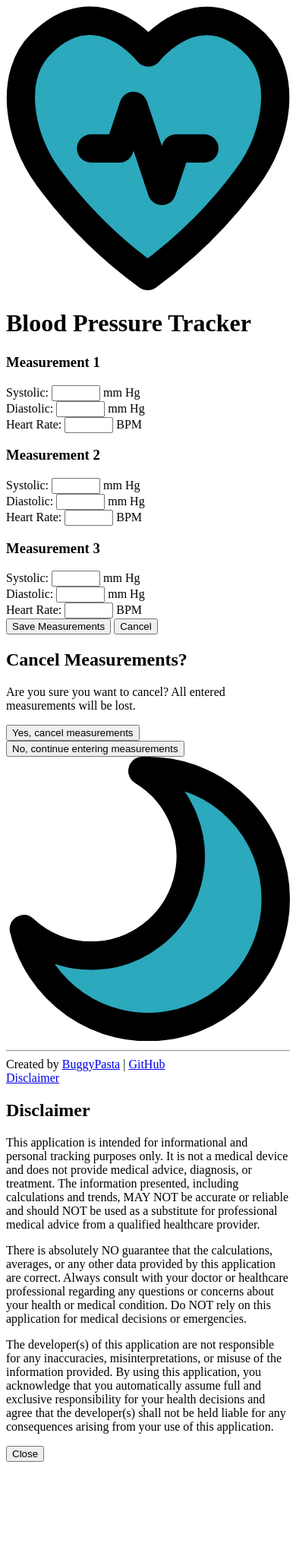
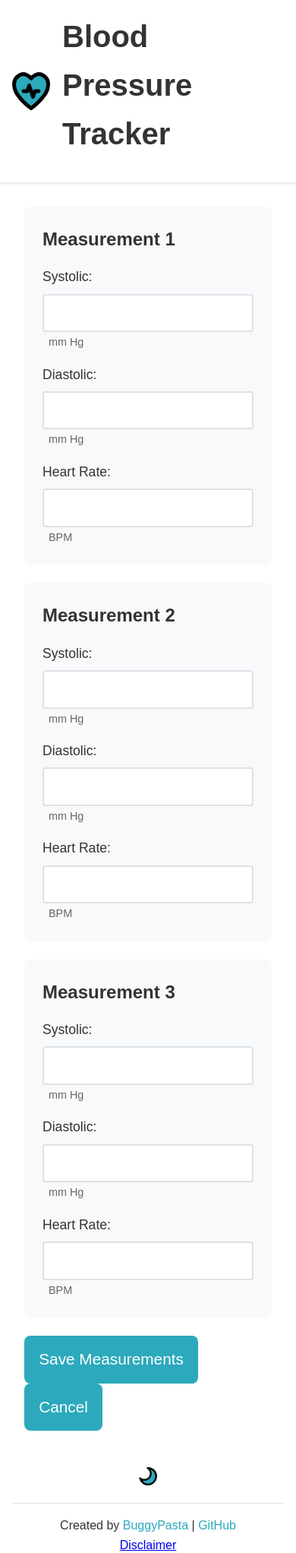
Before and after one commit to BuggyPasta/BloodPressureTracker, a Flask app: page /user/1/add_measurements in a window 390 px wide. Shown: the top 2044 px of the page at 76% size. Before the commit the page ends 1924 px from the top, so only its background shows below. Run offline with Flask 3, Linux system fonts and the light colour scheme; tables that the repository leaves empty hold one stand-in row (values such as "Sample post").

Commit message:
after adding css

```diff
--- a/app/static/css/styles.css
+++ b/app/static/css/styles.css
@@ -0,0 +1,329 @@
+/* CSS Variables for theming */
+:root {
+    --primary-color: #2CA9BC;
+    --primary-color-dark: #238999;
+    --error-color: #dc3545;
+    --success-color: #28a745;
+    --warning-color: #ffc107;
+    --text-color: #333333;
+    --background-color: #ffffff;
+    --card-background: #f8f9fa;
+    --border-color: #dee2e6;
+    --modal-overlay: rgba(0, 0, 0, 0.5);
+    --shadow-color: rgba(0, 0, 0, 0.1);
+}
+
+/* Global Styles */
+* {
+    margin: 0;
+    padding: 0;
+    box-sizing: border-box;
+}
+
+body {
+    font-family: Arial, sans-serif;
+    line-height: 1.6;
+    color: var(--text-color);
+    background-color: var(--background-color);
+    min-height: 100vh;
+    display: flex;
+    flex-direction: column;
+}
+
+/* Typography */
+h1 {
+    font-size: 2.5rem;
+    margin-bottom: 1rem;
+}
+
+h2 {
+    font-size: 2rem;
+    margin-bottom: 1.5rem;
+    text-align: center;
+}
+
+h3 {
+    font-size: 1.5rem;
+    margin-bottom: 1rem;
+}
+
+p {
+    font-size: 1.1rem;
+    margin-bottom: 1rem;
+}
+
+/* Header Styles */
+header {
+    background-color: var(--background-color);
+    padding: 1rem;
+    box-shadow: 0 2px 4px var(--shadow-color);
+}
+
+.header-content {
+    max-width: 1200px;
+    margin: 0 auto;
+    display: flex;
+    align-items: center;
+    gap: 1rem;
+}
+
+.app-logo {
+    width: 50px;
+    height: 50px;
+}
+
+/* Main Content */
+main {
+    flex: 1;
+    padding: 2rem;
+    max-width: 1200px;
+    margin: 0 auto;
+    width: 100%;
+}
+
+/* Button Styles */
+.action-buttons {
+    display: grid;
+    grid-template-columns: repeat(auto-fit, minmax(250px, 1fr));
+    gap: 1rem;
+    margin: 2rem 0;
+}
+
+.action-btn {
+    display: flex;
+    align-items: center;
+    justify-content: center;
+    gap: 0.8rem;
+    padding: 1rem;
+    font-size: 1.2rem;
+    background-color: var(--primary-color);
+    color: white;
+    border: none;
+    border-radius: 8px;
+    cursor: pointer;
+    transition: background-color 0.3s ease;
+}
+
+.action-btn:hover {
+    background-color: var(--primary-color-dark);
+}
+
+.action-btn img {
+    width: 24px;
+    height: 24px;
+}
+
+.delete-btn {
+    background-color: var(--error-color);
+}
+
+.delete-btn:hover {
+    background-color: #bd2130;
+}
+
+/* Form Styles */
+.form-group {
+    margin-bottom: 1.5rem;
+}
+
+label {
+    display: block;
+    font-size: 1.1rem;
+    margin-bottom: 0.5rem;
+}
+
+input[type="text"],
+input[type="number"],
+input[type="password"] {
+    width: 100%;
+    padding: 0.8rem;
+    font-size: 1.1rem;
+    border: 2px solid var(--border-color);
+    border-radius: 4px;
+    transition: border-color 0.3s ease;
+}
+
+input[type="text"]:focus,
+input[type="number"]:focus,
+input[type="password"]:focus {
+    border-color: var(--primary-color);
+    outline: none;
+}
+
+/* Modal Styles */
+.modal {
+    display: none;
+    position: fixed;
+    top: 0;
+    left: 0;
+    width: 100%;
+    height: 100%;
+    background-color: var(--modal-overlay);
+    z-index: 1000;
+}
+
+.modal-content {
+    position: relative;
+    background-color: var(--background-color);
+    margin: 15% auto;
+    padding: 2rem;
+    border-radius: 8px;
+    max-width: 500px;
+    width: 90%;
+}
+
+.modal-buttons {
+    display: flex;
+    gap: 1rem;
+    justify-content: flex-end;
+    margin-top: 1.5rem;
+}
+
+/* Measurement Form Styles */
+.measurement-group {
+    background-color: var(--card-background);
+    padding: 1.5rem;
+    border-radius: 8px;
+    margin-bottom: 1.5rem;
+}
+
+.measurement-inputs {
+    display: grid;
+    grid-template-columns: repeat(auto-fit, minmax(200px, 1fr));
+    gap: 1rem;
+}
+
+.unit {
+    font-size: 0.9rem;
+    color: #666;
+    margin-left: 0.5rem;
+}
+
+/* Report Styles */
+.report-buttons {
+    display: flex;
+    flex-wrap: wrap;
+    gap: 1rem;
+    justify-content: center;
+    margin-bottom: 2rem;
+}
+
+.report-btn {
+    padding: 0.8rem 1.5rem;
+    font-size: 1.1rem;
+    background-color: var(--primary-color);
+    color: white;
+    border: none;
+    border-radius: 8px;
+    cursor: pointer;
+    transition: background-color 0.3s ease;
+}
+
+.report-btn:hover {
+    background-color: var(--primary-color-dark);
+}
+
+.chart-container {
+    margin: 2rem 0;
+    height: 400px;
+}
+
+.stats-container {
+    display: grid;
+    grid-template-columns: repeat(auto-fit, minmax(250px, 1fr));
+    gap: 1.5rem;
+    margin: 2rem 0;
+}
+
+.stat-group {
+    background-color: var(--card-background);
+    padding: 1.5rem;
+    border-radius: 8px;
+}
+
+.bp-icon {
+    width: 24px;
+    height: 24px;
+    vertical-align: middle;
+    margin-left: 0.5rem;
+}
+
+/* Footer Styles */
+footer {
+    background-color: var(--background-color);
+    padding: 1rem;
+    text-align: center;
+    margin-top: auto;
+}
+
+.footer-line {
+    border: none;
+    height: 1px;
+    background-color: var(--border-color);
+    margin: 1rem 0;
+}
+
+.footer-links a {
+    color: var(--primary-color);
+    text-decoration: none;
+}
+
+.footer-links a:hover {
+    text-decoration: underline;
+}
+
+.mode-toggle {
+    cursor: pointer;
+}
+
+.theme-icon {
+    width: 24px;
+    height: 24px;
+}
+
+/* Responsive Design */
+@media (max-width: 768px) {
+    .action-buttons {
+        grid-template-columns: 1fr;
+    }
+
+    .action-btn {
+        padding: 1.2rem;
+        font-size: 1.3rem;
+    }
+
+    .action-btn img {
+        width: 28px;
+        height: 28px;
+    }
+
+    .measurement-inputs {
+        grid-template-columns: 1fr;
+    }
+
+    .modal-content {
+        margin: 10% auto;
+        padding: 1.5rem;
+    }
+
+    .modal-buttons {
+        flex-direction: column;
+    }
+
+    .modal-buttons button {
+        width: 100%;
+    }
+
+    .stats-container {
+        grid-template-columns: 1fr;
+    }
+}
+
+/* Print Styles */
+@media print {
+    .action-buttons,
+    .mode-toggle,
+    .footer-links {
+        display: none;
+    }
+}
--- a/app/templates/add_measurements.html
+++ b/app/templates/add_measurements.html
@@ -1,33 +1,39 @@
 {% extends "base.html" %}
 
 {% block content %}
-    <form id="measurements-form">
+    <form id="measurements-form" class="measurements-container">
         {% for i in range(1, 4) %}
         <div class="measurement-group">
             <h3>Measurement {{ i }}</h3>
             <div class="measurement-inputs">
                 <div class="input-group">
                     <label for="systolic_{{ i }}">Systolic:</label>
+                    <div class="input-with-unit">
                         <input type="number" id="systolic_{{ i }}" name="systolic_{{ i }}" min="30" max="230">
                         <span class="unit">mm Hg</span>
                     </div>
+                </div>
                 <div class="input-group">
                     <label for="diastolic_{{ i }}">Diastolic:</label>
+                    <div class="input-with-unit">
                         <input type="number" id="diastolic_{{ i }}" name="diastolic_{{ i }}" min="30" max="230">
                         <span class="unit">mm Hg</span>
                     </div>
+                </div>
                 <div class="input-group">
                     <label for="bpm_{{ i }}">Heart Rate:</label>
+                    <div class="input-with-unit">
                         <input type="number" id="bpm_{{ i }}" name="bpm_{{ i }}" min="30" max="230">
                         <span class="unit">BPM</span>
+                    </div>
                 </div>
             </div>
         </div>
         {% endfor %}
 
         <div class="button-group">
-            <button type="submit" class="primary-btn">Save Measurements</button>
-            <button type="button" class="secondary-btn" onclick="confirmCancel()">Cancel</button>
+            <button type="submit" class="action-btn primary-btn">Save Measurements</button>
+            <button type="button" class="action-btn secondary-btn" onclick="confirmCancel()">Cancel</button>
         </div>
     </form>
 
@@ -37,10 +43,10 @@
             <h2>Cancel Measurements?</h2>
             <p>Are you sure you want to cancel? All entered measurements will be lost.</p>
             <div class="modal-buttons">
-                <button onclick="window.location.href='{{ url_for('main.user_dashboard', user_id=user.id) }}'">
+                <button onclick="window.location.href='{{ url_for('main.user_dashboard', user_id=user.id) }}'" class="action-btn">
                     Yes, cancel measurements
                 </button>
-                <button onclick="closeCancelModal()">
+                <button onclick="closeCancelModal()" class="action-btn secondary-btn">
                     No, continue entering measurements
                 </button>
             </div>
--- a/app/templates/base.html
+++ b/app/templates/base.html
@@ -9,7 +9,7 @@
     <link rel="stylesheet" href="{{ url_for('static', filename='css/dark-mode.css') }}" id="theme-stylesheet">
     <script src="https://cdn.jsdelivr.net/npm/flatpickr"></script>
 </head>
-<body>
+<body data-theme="light">
     <header>
         <div class="header-content">
             <img src="{{ url_for('static', filename='icons/app_logo.svg') }}" alt="App Logo" class="app-logo">
--- a/app/templates/home.html
+++ b/app/templates/home.html
@@ -5,7 +5,7 @@
         <h2>Registered users</h2>
         <div class="user-grid">
             {% for user in users %}
-                <button class="user-button" onclick="window.location.href='{{ url_for('main.user_dashboard', user_id=user.id) }}'">
+                <button class="user-button action-btn" onclick="window.location.href='{{ url_for('main.user_dashboard', user_id=user.id) }}'">
                     <img src="{{ url_for('static', filename='icons/sign_in.svg') }}" alt="Sign In">
                     <span>{{ user.first_name }} {{ user.last_name[0] }}.</span>
                 </button>
@@ -15,11 +15,11 @@
     {% endif %}
 
     <div class="action-buttons">
-        <button onclick="window.location.href='{{ url_for('main.register') }}'">
+        <button onclick="window.location.href='{{ url_for('main.register') }}'" class="action-btn">
             <img src="{{ url_for('static', filename='icons/user_register.svg') }}" alt="Register">
             <span>Register</span>
         </button>
-        <button onclick="window.close()">
+        <button onclick="window.close()" class="action-btn">
             <img src="{{ url_for('static', filename='icons/exit.svg') }}" alt="Exit">
             <span>Exit</span>
         </button>
```
Also changed, not shown: app/static/css/dark-mode.css (+167 -0 lines), app/templates/register.html (+5 -5 lines), app/templates/user_dashboard.html (+10 -10 lines), app/templates/view_report.html (+10 -10 lines). Lines whose indentation alone changed are shown as unchanged.
